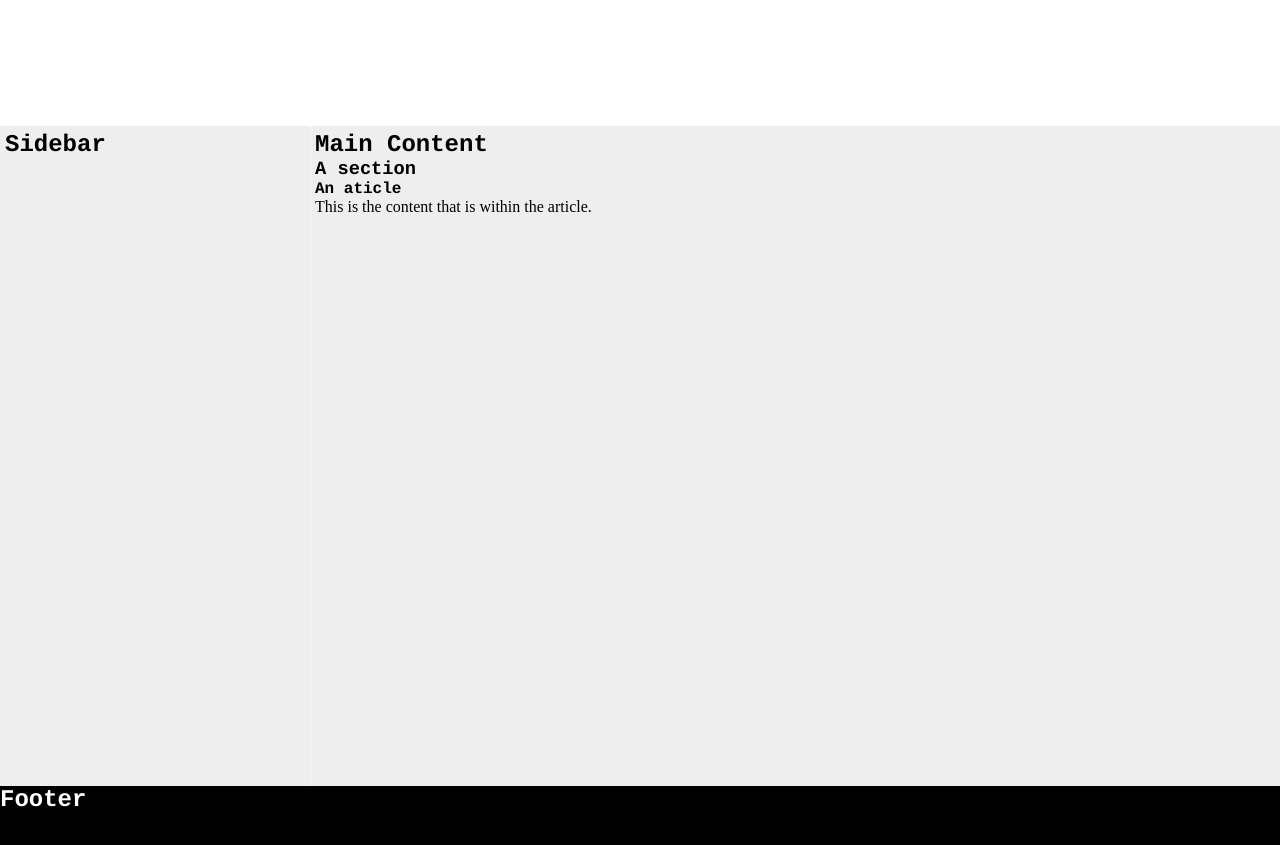
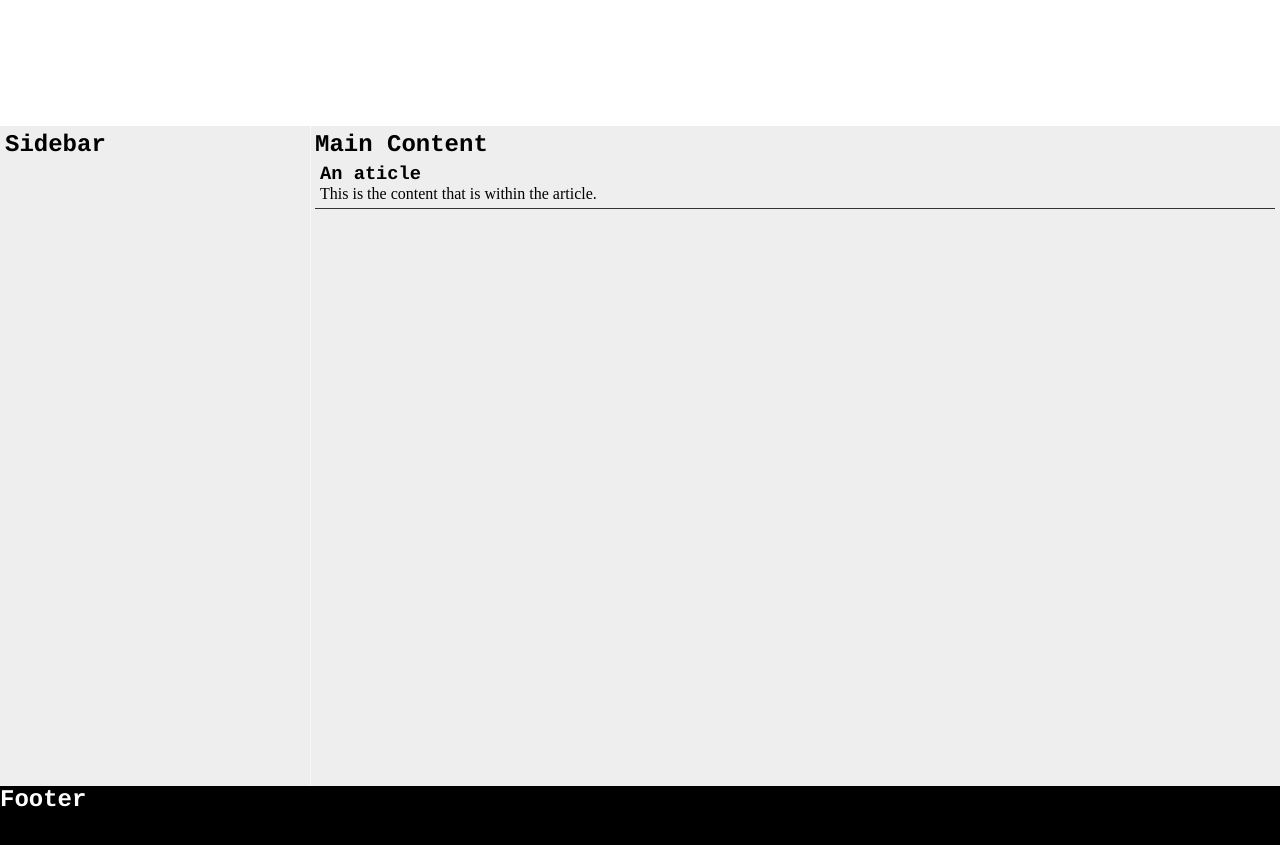
Before and after one commit to kulous/themes, a plain HTML site: page index.html in a window 1280 px wide. Shown: the part 59-904 px from the top of the page. Drawn offline with Linux system fonts and the light colour scheme.

Commit message:
removed section tag

```diff
--- a/assets/style.css
+++ b/assets/style.css
@@ -34,6 +34,10 @@ aside{
 	min-height:650px;
 	border-right:1px dotted white;
 }
+article{
+	padding:5px;
+	border-bottom:1px solid #333;
+}
 
 footer{
 	clear:both;
--- a/index.html
+++ b/index.html
@@ -18,13 +18,10 @@
 	</aside>
 	<main>
 		<h2>Main Content</h2>
-		<section>
-			<h3>A section</h3>
-			<article>
-				<h4>An aticle</h4>
-				<p>This is the content that is within the article.</p>
-			</article>
-		</section>
+		<article>
+			<h3>An aticle</h3>
+			<p>This is the content that is within the article.</p>
+		</article>
 
 	</main>
 
```
